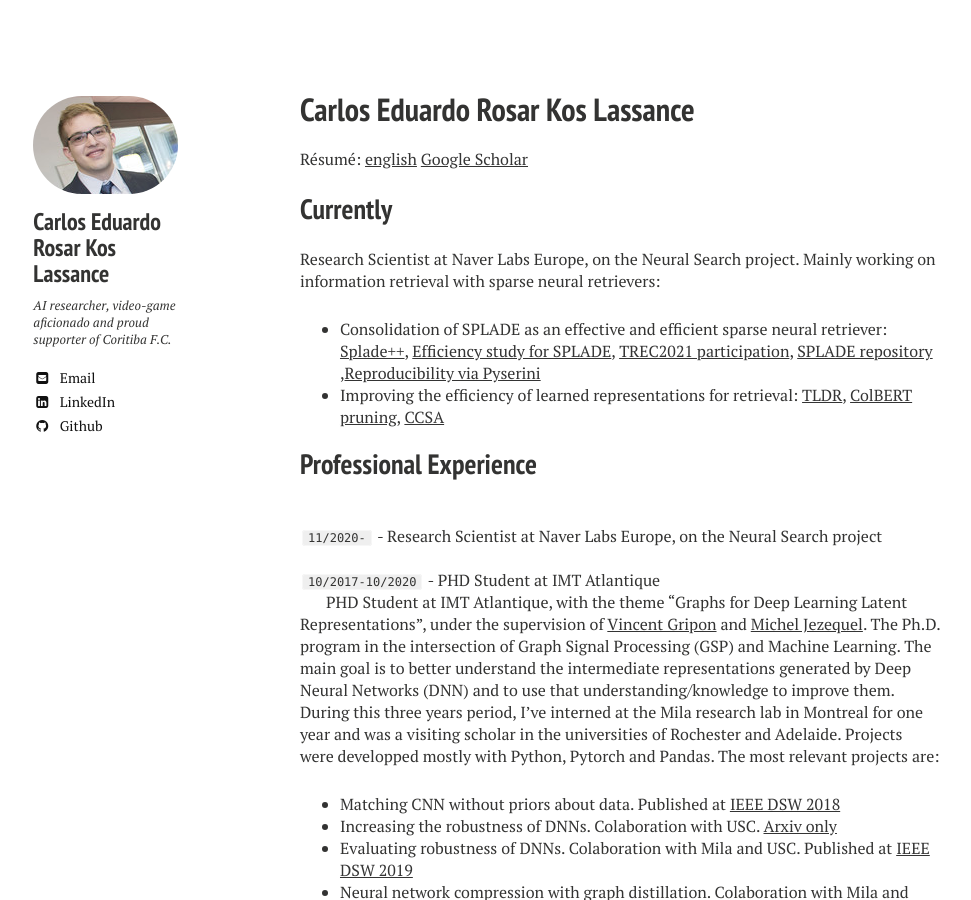
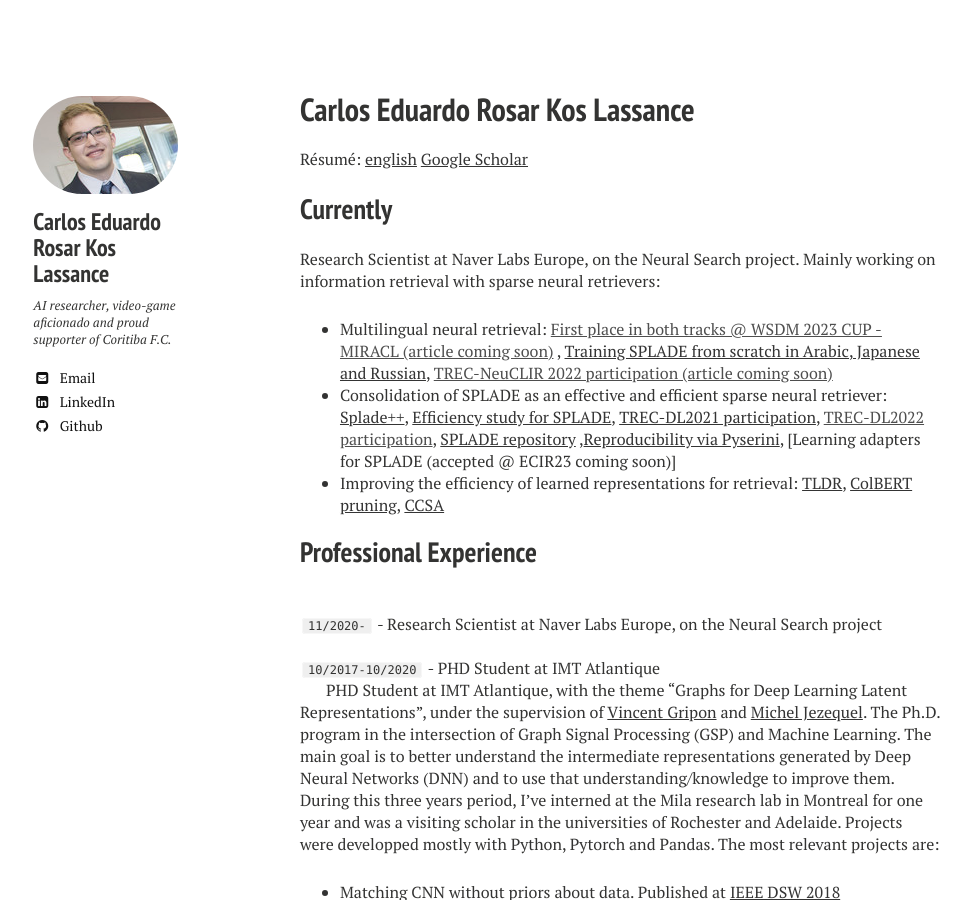
Before and after one commit to cadurosar/cadurosar.github.io, a Jekyll site: the page built from index.md, in a window 1280 px wide and 900 px high. Shown: the whole window, without its empty margins (20-991 px from the left). Built offline with Jekyll 4.4.1, drawn with Linux system fonts in a browser that asks for light colours; nearby versions of some CDN libraries; some of the changed text lies outside the part shown.

Commit message:
Update index.md

```diff
--- a/index.md
+++ b/index.md
@@ -13,7 +13,8 @@ Résumé:
 
 Research Scientist at Naver Labs Europe, on the Neural Search project. Mainly working on information retrieval with sparse neural retrievers:
 
-* Consolidation of SPLADE as an effective and efficient sparse neural retriever: [Splade++](https://arxiv.org/pdf/2205.04733.pdf), [Efficiency study for SPLADE](https://arxiv.org/pdf/2207.03834.pdf), [TREC2021 participation](https://europe.naverlabs.com/wp-content/uploads/2022/05/NLE-SPLADE-at-TREC-1.pdf), [SPLADE repository](https:/github.com/naver/splade) ,[Reproducibility via Pyserini](https://github.com/castorini/pyserini/blob/master/docs/experiments-spladev2.md)
+* Multilingual neural retrieval: [First place in both tracks @ WSDM 2023 CUP - MIRACL (article coming soon)]() , [Training SPLADE from scratch in Arabic, Japanese and Russian](https://arxiv.org/pdf/2301.10444.pdf), [TREC-NeuCLIR 2022 participation (article coming soon)]()
+* Consolidation of SPLADE as an effective and efficient sparse neural retriever: [Splade++](https://arxiv.org/pdf/2205.04733.pdf), [Efficiency study for SPLADE](https://arxiv.org/pdf/2207.03834.pdf), [TREC-DL2021 participation](https://europe.naverlabs.com/wp-content/uploads/2022/05/NLE-SPLADE-at-TREC-1.pdf), [TREC-DL2022 participation](), [SPLADE repository](https:/github.com/naver/splade) ,[Reproducibility via Pyserini](https://github.com/castorini/pyserini/blob/master/docs/experiments-spladev2.md), [Learning adapters for SPLADE (accepted @ ECIR23 coming soon)]
 * Improving the efficiency of learned representations for retrieval: [TLDR](https://openreview.net/forum?id=86fhqdBUbx), [ColBERT pruning](https://arxiv.org/abs/2112.06540), [CCSA](https://dl.acm.org/doi/abs/10.1145/3404835.3463066)
 
 ## Professional Experience ##
@@ -140,7 +141,7 @@ BSc/MEng in Computer Engineering: Double-degree program between Télécom Bretag
 
 BRAFITEC scolarship (MSc fees)
 
-##### Last updated: October 2022
+##### Last updated: February 2023
 
 
 <!---
```
Also changed, not shown: other parts of index.md (+1 -1 lines).
